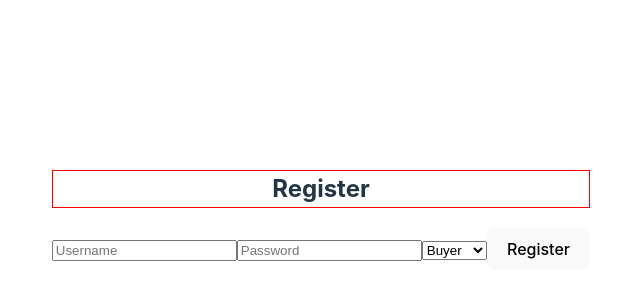
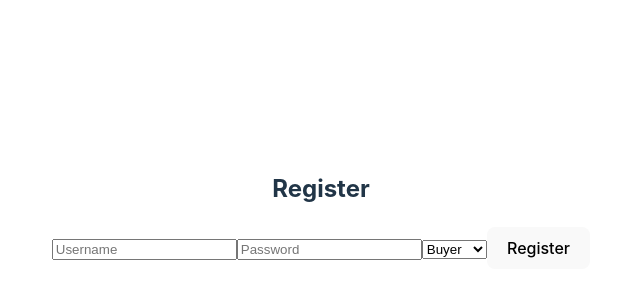
Before and after one commit to Teatoller/fresh-marketplace, a React (Vite) app: page /register in a window 1280 px wide. Shown: the part 190-490 px from the top of the page, without its empty margins (319-959 px from the left). Built offline with nearby package versions, Linux system fonts and the light colour scheme.

Commit message:
add login route on app

```diff
--- a/src/App.jsx
+++ b/src/App.jsx
@@ -1,17 +1,18 @@
-import { useState } from 'react'
-import { BrowserRouter as Router, Route, Switch } from 'react-router-dom';
-import './App.css'
-import Register from './components/Register';
+import { useState } from "react";
+import { BrowserRouter as Router, Route, Routes } from "react-router-dom";
+import "./App.css";
+import Register from "./components/Register";
+import Login from "./components/Login";
 
 function App() {
-
   return (
     <Router>
-      <Switch>
-        <Route path="/register" component={Register} />
-      </Switch>
+      <Routes>
+        <Route path="/login" element={<Login />} />
+        <Route path="/register" element={<Register />} />
+      </Routes>
     </Router>
-  )
+  );
 }
 
-export default App
+export default App;
--- a/src/components/Register.jsx
+++ b/src/components/Register.jsx
@@ -9,7 +9,7 @@
 
   return (
     <form onSubmit={handleSubmit}>
-      <h2 style={{border: "1px solid red"}}>Register</h2>
+      <h2>Register</h2>
       <input type="text" placeholder="Username" value={username} onChange={(e) => setUsername(e.target.value)} />
       <input type="password" placeholder="Password" value={password} onChange={(e) => setPassword(e.target.value)} />
       <select value={role} onChange={(e) => setRole(e.target.value)}>
```
